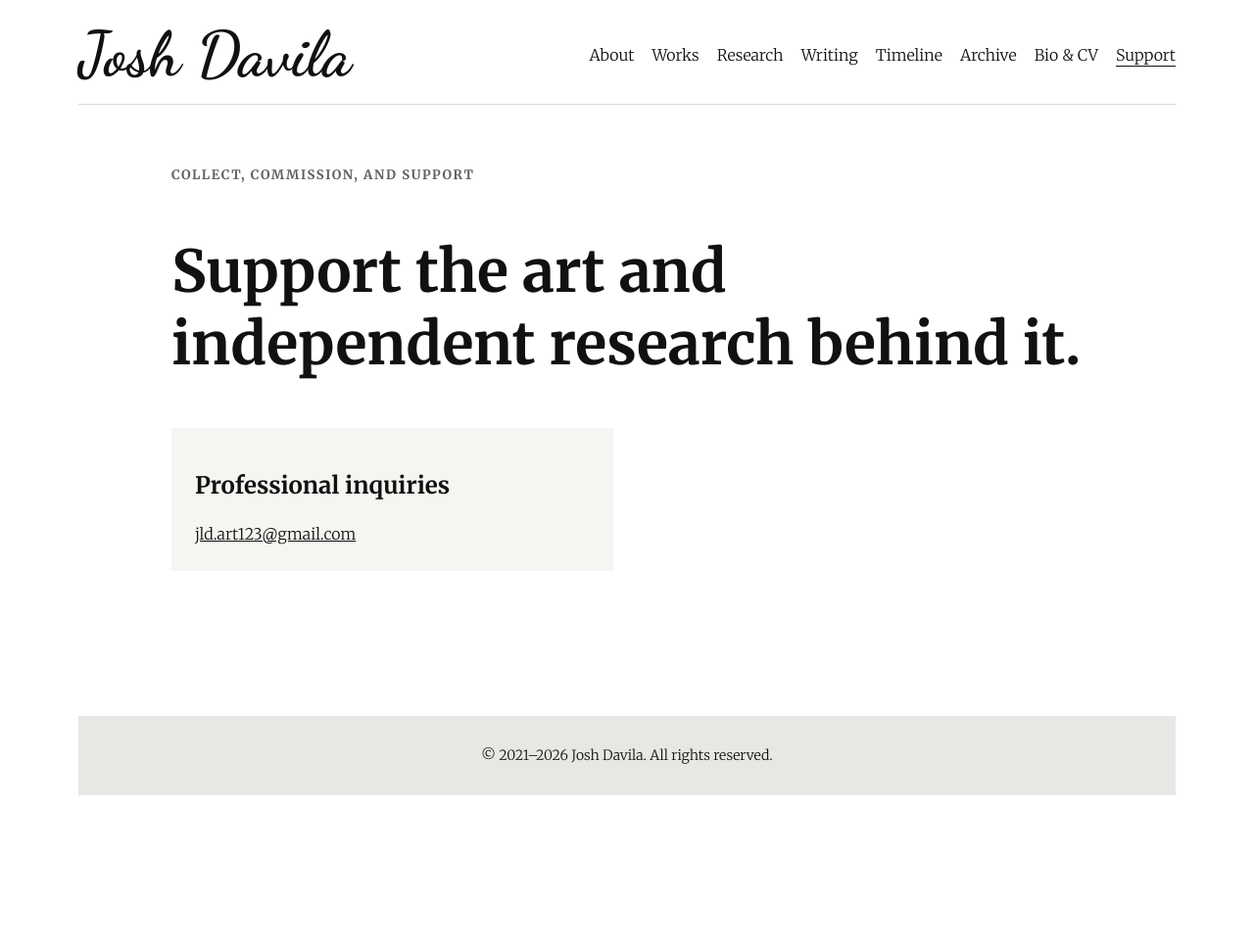
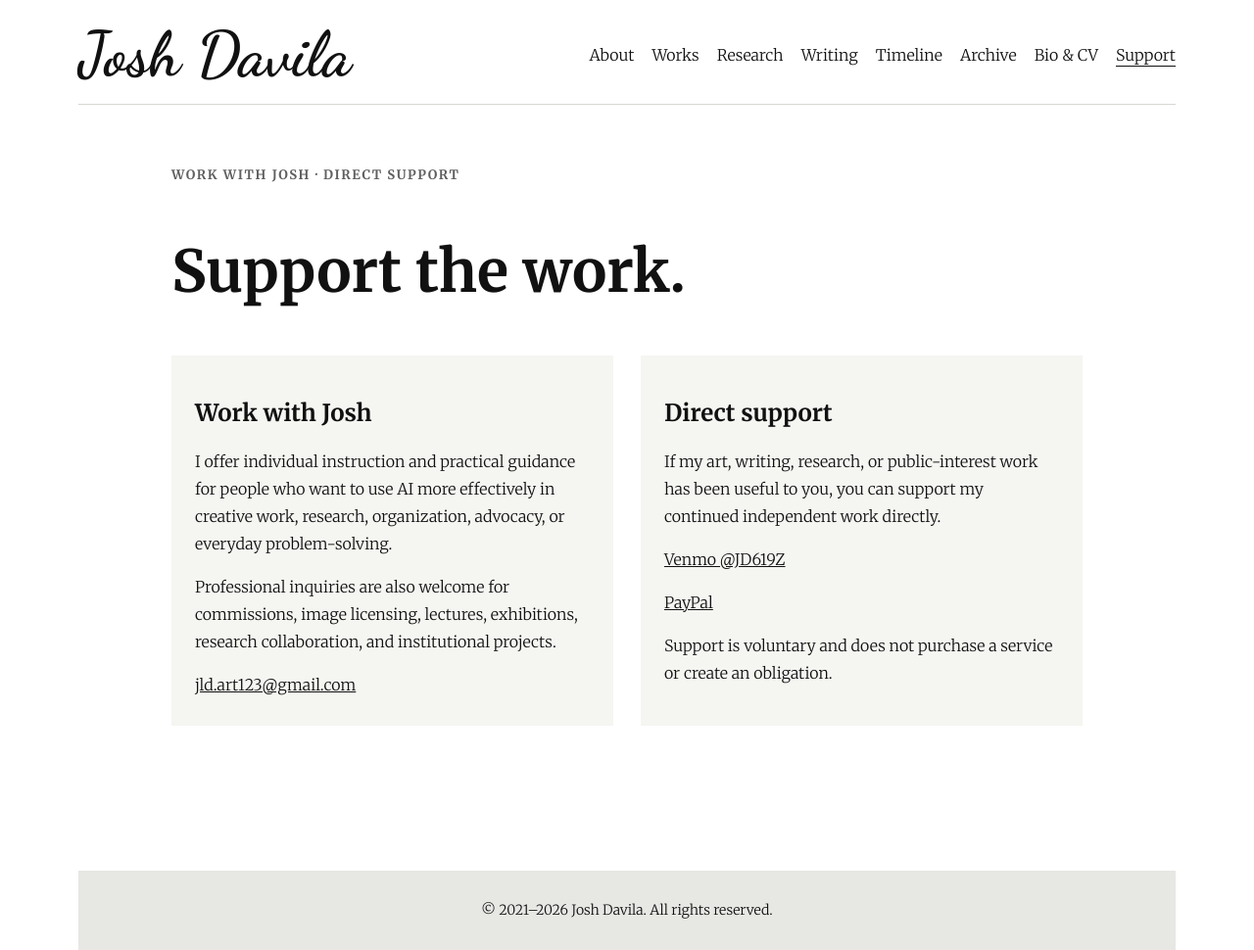
Before and after one commit to JLD-Ai/joshdavila.github.io, a Jekyll site: the page built from support.md, in a window 1280 px wide. Shown: the whole page at 98% size. Built offline with Jekyll 4.4.1, drawn with Linux system fonts in a browser that asks for light colours; before the commit the page ends 900 px from its top, so only the background shows below that.

Commit message:
Simplify support page and add AI instruction

```diff
--- a/support.md
+++ b/support.md
@@ -1,25 +1,27 @@
 ---
 title: Support
 permalink: /support/
-description: Collect, commission, license, collaborate with, or support Josh Davila's independent art and research.
+description: Work with Josh Davila or directly support his independent art, writing, and research.
 ---
 <section class="hero">
-  <p class="eyebrow">Collect, commission, and support</p>
-  <h1>Support the art and independent research behind it.</h1>
+  <p class="eyebrow">Work with Josh · Direct support</p>
+  <h1>Support the work.</h1>
 </section>
 
 <section class="section">
   <div class="support-grid">
-  {% for item in site.data.support.collect %}
     <div class="support-card">
-      <h2>{{ item.label }}</h2>
-      <a class="text-link" href="{{ item.url }}" target="_blank" rel="noopener noreferrer">Visit →</a>
+      <h2>Work with Josh</h2>
+      <p>I offer individual instruction and practical guidance for people who want to use AI more effectively in creative work, research, organization, advocacy, or everyday problem-solving.</p>
+      <p>Professional inquiries are also welcome for commissions, image licensing, lectures, exhibitions, research collaboration, and institutional projects.</p>
+      <a class="text-link" href="mailto:{{ site.data.support.professional.email }}">{{ site.data.support.professional.email }}</a>
     </div>
-  {% endfor %}
     <div class="support-card">
-      <h2>Professional inquiries</h2>
-      <p>{{ site.data.support.professional.services | join: ", " }}</p>
-      <a class="text-link" href="mailto:{{ site.data.support.professional.email }}">{{ site.data.support.professional.email }}</a>
+      <h2>Direct support</h2>
+      <p>If my art, writing, research, or public-interest work has been useful to you, you can support my continued independent work directly.</p>
+      <p><a class="text-link" href="{{ site.data.support.direct_support.venmo.url }}" target="_blank" rel="noopener noreferrer">Venmo {{ site.data.support.direct_support.venmo.handle }}</a></p>
+      <p><a class="text-link" href="{{ site.data.support.direct_support.paypal.url }}" target="_blank" rel="noopener noreferrer">PayPal</a></p>
+      <p>Support is voluntary and does not purchase a service or create an obligation.</p>
     </div>
   </div>
 </section>
```
